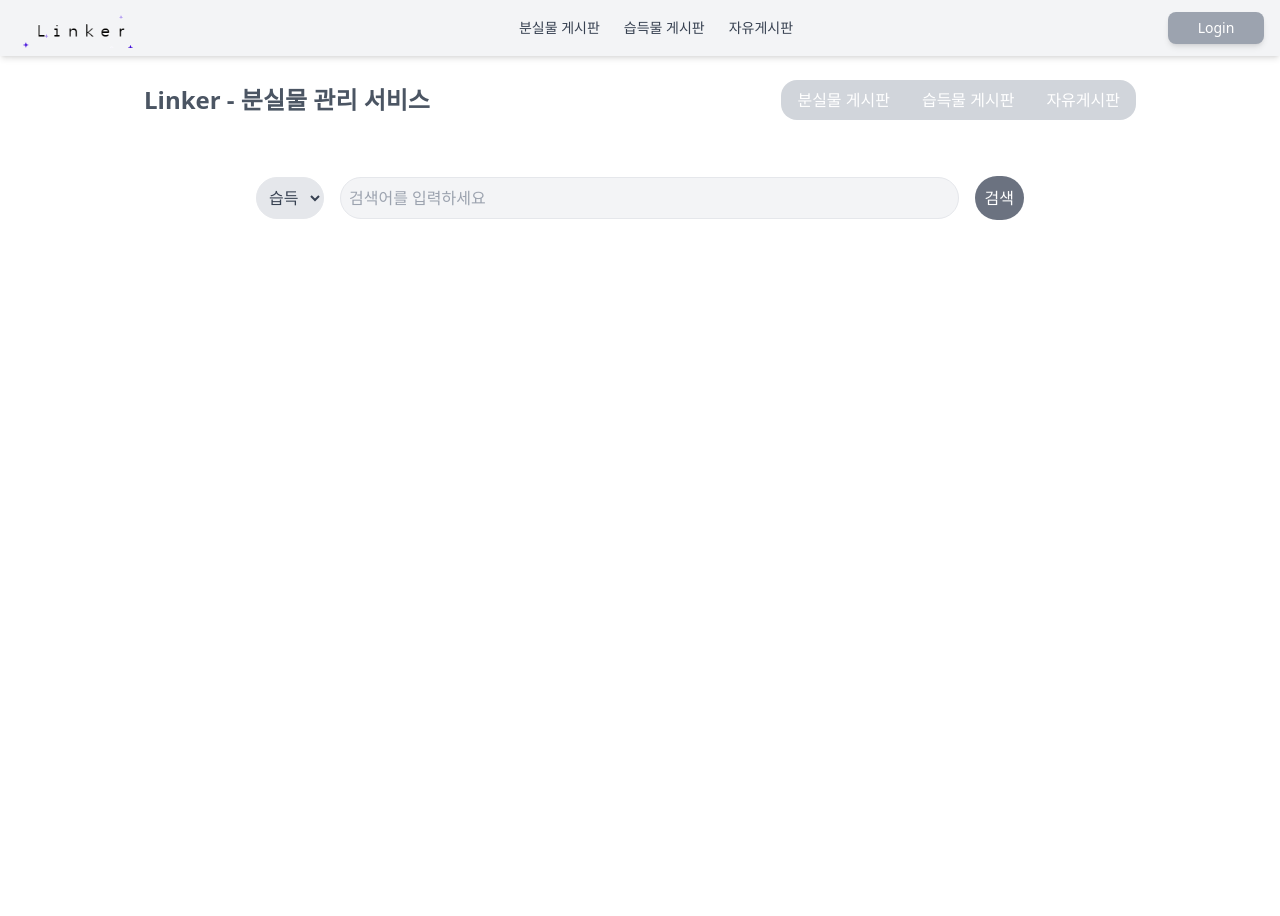
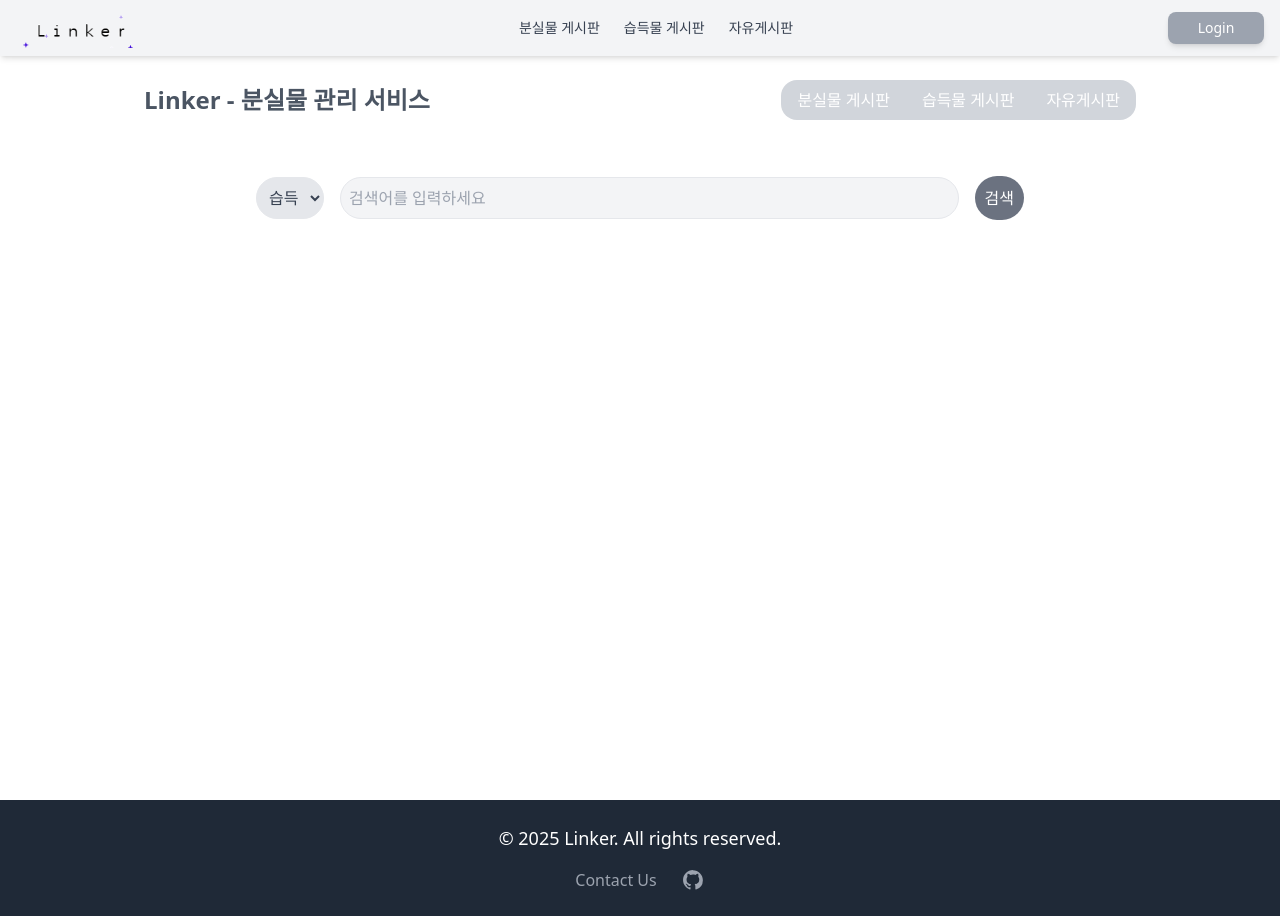
Before and after one commit to iseungho/Linker-react, a React (Create React App) app: page / in a window 1280 px wide. Before the commit the page ends 800 px from the top, so only its background shows below. Built offline with nearby package versions, Linux system fonts and the light colour scheme; the HTML template or start-up script is replaced by a standard one.

Commit message:
feat: Footer 추가

```diff
--- /dev/null
+++ b/src/components/menus/Footer.js
@@ -0,0 +1,31 @@
+import React from "react";
+
+const Footer = () => (
+    <footer className="bg-gray-800 text-white py-6">
+        <div className="container mx-auto px-6 text-center">
+            <p className="text-lg">&copy; 2025 Linker. All rights reserved.</p>
+            <div className="flex justify-center space-x-6 mt-4">
+                <a
+                    href="mailto:ghehf51@naver.com"
+                    className="text-gray-400 hover:text-white transition duration-300"
+                >
+                    Contact Us
+                </a>
+                <a
+                    href="hhttps://github.com/iseungho/Linker-react"
+                    target="_blank"
+                    rel="noopener noreferrer"
+                    className="text-gray-400 hover:text-white transition duration-300"
+                >
+                    <svg className="w-6 h-6" fill="currentColor" viewBox="0 0 24 24">
+                        <path
+                            d="M12 2.04c-5.48 0-9.96 4.48-9.96 9.96 0 4.38 2.86 8.09 6.84 9.38.5.1.66-.22.66-.48v-1.68c-2.78.6-3.36-1.34-3.36-1.34-.44-1.12-1.08-1.42-1.08-1.42-.88-.6.06-.6.06-.6 1 .08 1.5 1 1.5 1 .9 1.52 2.28 1.08 2.84.82.1-.66.34-1.08.62-1.34-2.22-.26-4.56-1.12-4.56-5 0-1.1.38-2 .98-2.7-.1-.26-.44-1.32.08-2.76 0 0 .84-.28 2.76 1.06a9.57 9.57 0 012.52-.34c.86 0 1.74.12 2.52.34 1.92-1.34 2.76-1.06 2.76-1.06.52 1.44.18 2.5.08 2.76.62.7.98 1.6.98 2.7 0 3.88-2.34 4.74-4.56 5 .36.3.68.92.68 1.88v2.82c0 .26.16.58.68.48a10.01 10.01 0 006.84-9.38c0-5.48-4.48-9.96-9.96-9.96z"
+                        />
+                    </svg>
+                </a>
+            </div>
+        </div>
+    </footer>
+);
+
+export default Footer;
--- a/src/layouts/BasicLayout.js
+++ b/src/layouts/BasicLayout.js
@@ -1,11 +1,13 @@
 import React from 'react';
 import BasicMenu from '../components/menus/BasicMenu';
+import Footer from "../components/menus/Footer";
 
 const BasicLayout = ({ children }) => {
     return (
         <>
             <BasicMenu />
             {children}
+            <Footer />
         </>
     );
 }
```
